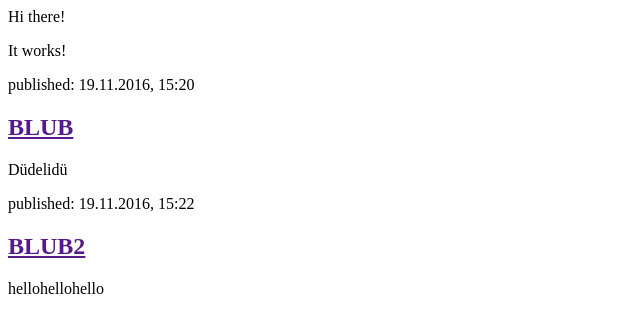
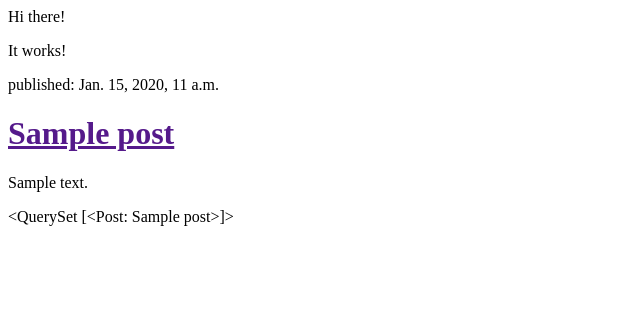
Before and after one commit to surfersandspies/my-first-blog, a Django app: template blog/templates/blog/post_list.html in a window 1280 px wide. Shown: the top 333 px of the page, without its empty margins (0-640 px from the left). Run offline with Django 3.2, Linux system fonts and the light colour scheme; the template is opened without the code that fills it: values that come from a table or form of the project are taken from there, others are empty; tables that the repository leaves empty hold one stand-in row (values such as "Sample post").

Commit message:
Modified templates to display posts from database.

```diff
--- a/blog/templates/blog/post_list.html
+++ b/blog/templates/blog/post_list.html
@@ -8,16 +8,13 @@
 			<p>It works!</p>
 		</div>
 
+	{% for post in posts %}
 		<div>
-			<p>published: 19.11.2016, 15:20</p>
-			<h2><a href="">BLUB</a></h2>
-			<p>Düdelidü</p>
+		<p>published: {{ post.published_date }}</p>
+		<h1><a href="">{{ post.title }}</a></h1>
+		<p>{{ post.text|linebreaksbr }}</p>
+			{{ posts }}
 		</div>
-
-		<div>
-			<p>published: 19.11.2016, 15:22</p>
-			<h2><a href="">BLUB2</a></h2>
-			<p>hellohellohello</p>
-		</div>
+	{% endfor %}
 	</body>
 </html>
--- a/blog/views.py
+++ b/blog/views.py
@@ -1,4 +1,7 @@
 from django.shortcuts import render
+from django.utils import timezone
+from .models import Post
 
 def post_list(request):
-	return render(request, 'blog/post_list.html', {}) # Create your views here.
+	posts = Post.objects.filter(published_date__lte=timezone.now()).order_by('published_date')
+	return render(request, 'blog/post_list.html', {'posts':posts}) # Create your views here.
```
